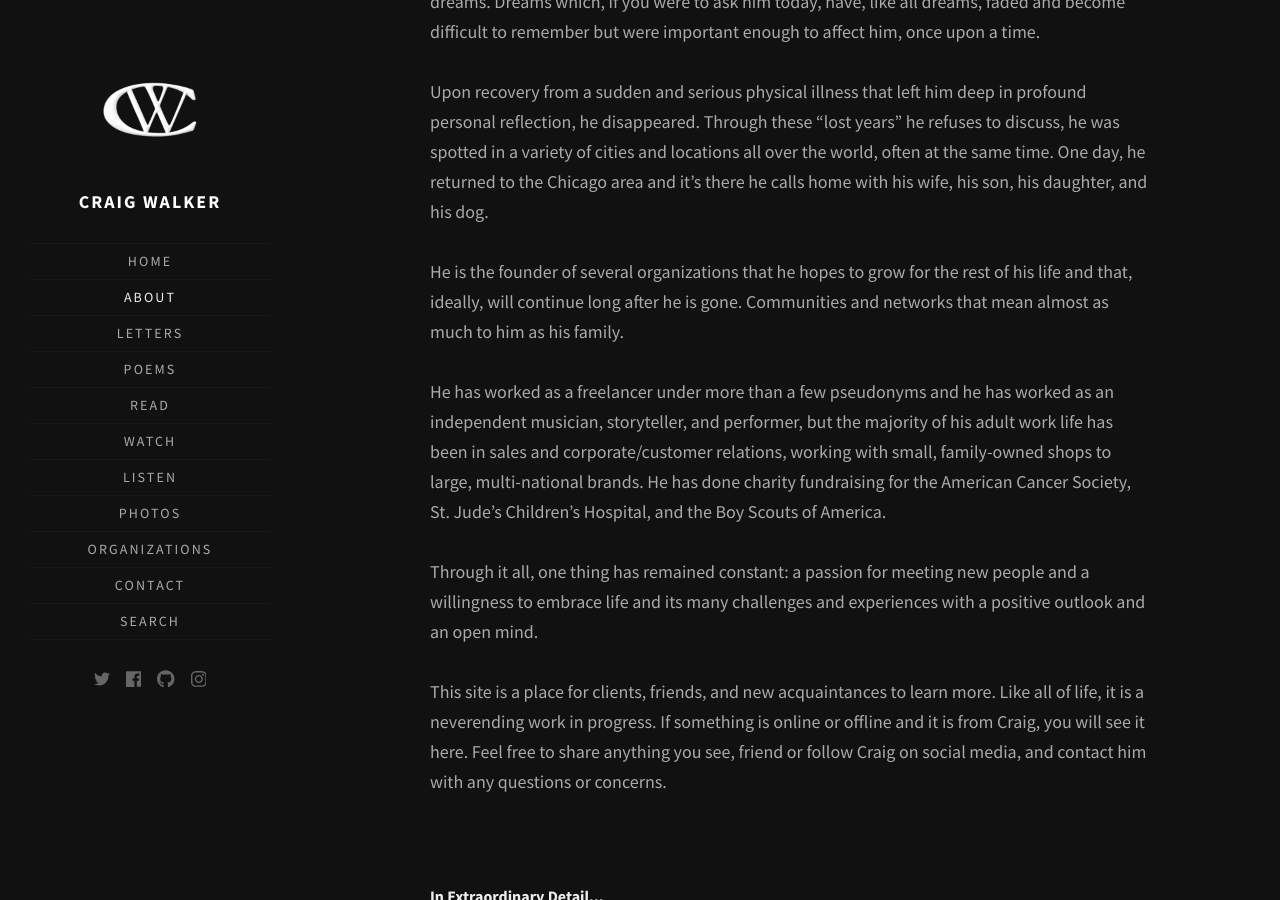
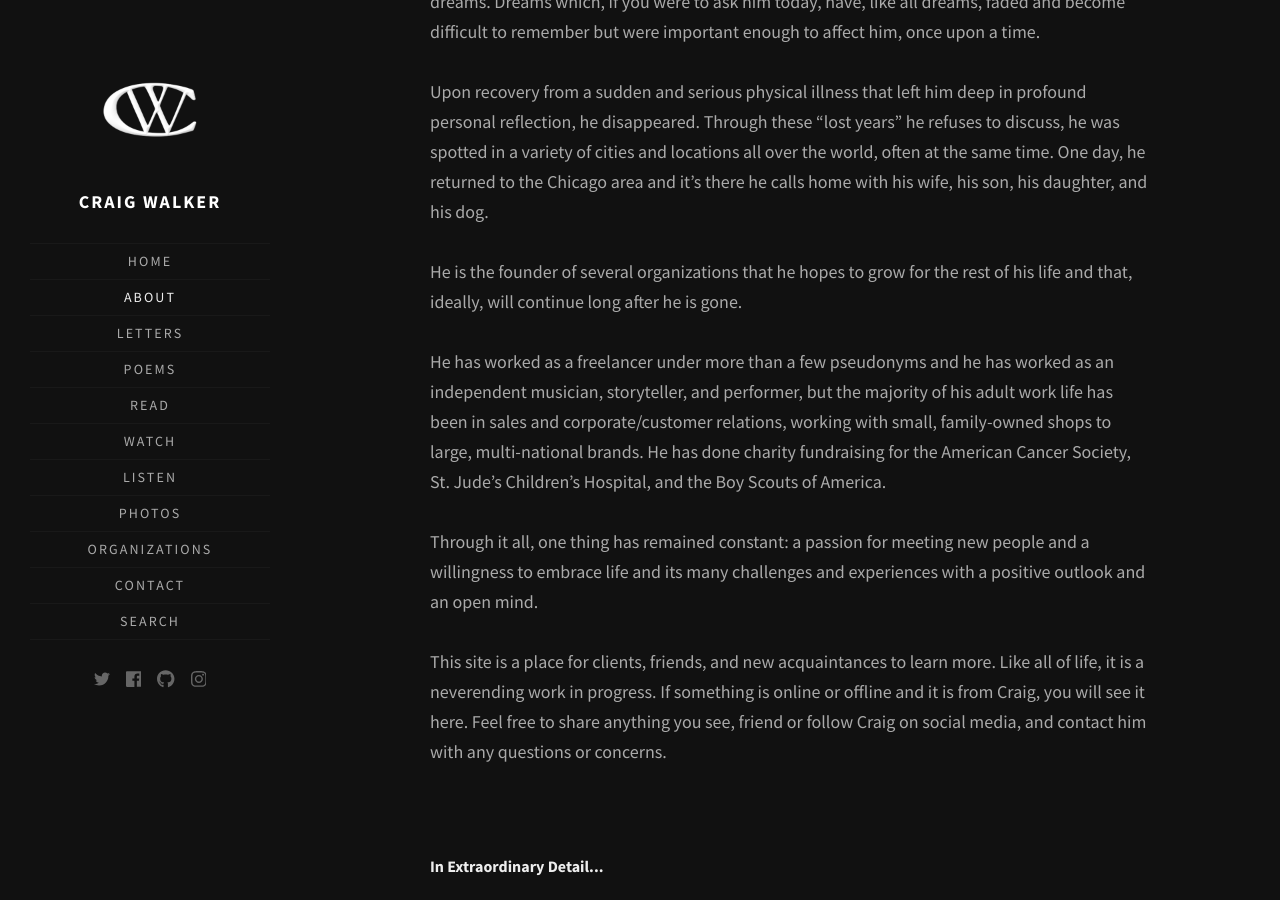
Before and after one commit to walkercraig/walkercraig, a Jekyll site: the page built from about.html, in a window 1280 px wide and 900 px high, scrolled down 840 px. Built offline with Jekyll 4.4.1, drawn with Linux system fonts in a browser that asks for light colours; some web fonts are replaced.

Commit message:
Update about.html

```diff
--- a/about.html
+++ b/about.html
@@ -24,7 +24,7 @@ title: About
 
     <p>Upon recovery from a sudden and serious physical illness that left him deep in profound personal reflection, he disappeared. Through these “lost years” he refuses to discuss, he was spotted in a variety of cities and locations all over the world, often at the same time. One day, he returned to the Chicago area and it’s there he calls home with his wife, his son, his daughter, and his dog.</p>
 
-    <p>He is the founder of several organizations that he hopes to grow for the rest of his life and that, ideally, will continue long after he is gone. Communities and networks that mean almost as much to him as his family.</p> He has worked as a freelancer under more than a few pseudonyms and he has worked as an independent musician, storyteller, and performer, but the majority of his adult work life has been in sales and corporate/customer relations, working with small, family-owned shops to large, multi-national brands. He has done charity fundraising for the American Cancer Society, St. Jude’s Children’s Hospital, and the Boy Scouts of America.</p>
+    <p>He is the founder of several organizations that he hopes to grow for the rest of his life and that, ideally, will continue long after he is gone.</p> He has worked as a freelancer under more than a few pseudonyms and he has worked as an independent musician, storyteller, and performer, but the majority of his adult work life has been in sales and corporate/customer relations, working with small, family-owned shops to large, multi-national brands. He has done charity fundraising for the American Cancer Society, St. Jude’s Children’s Hospital, and the Boy Scouts of America.</p>
 
     <p>Through it all, one thing has remained constant: a passion for meeting new people and a willingness to embrace life and its many challenges and experiences with a positive outlook and an open mind.</p>
 
```
